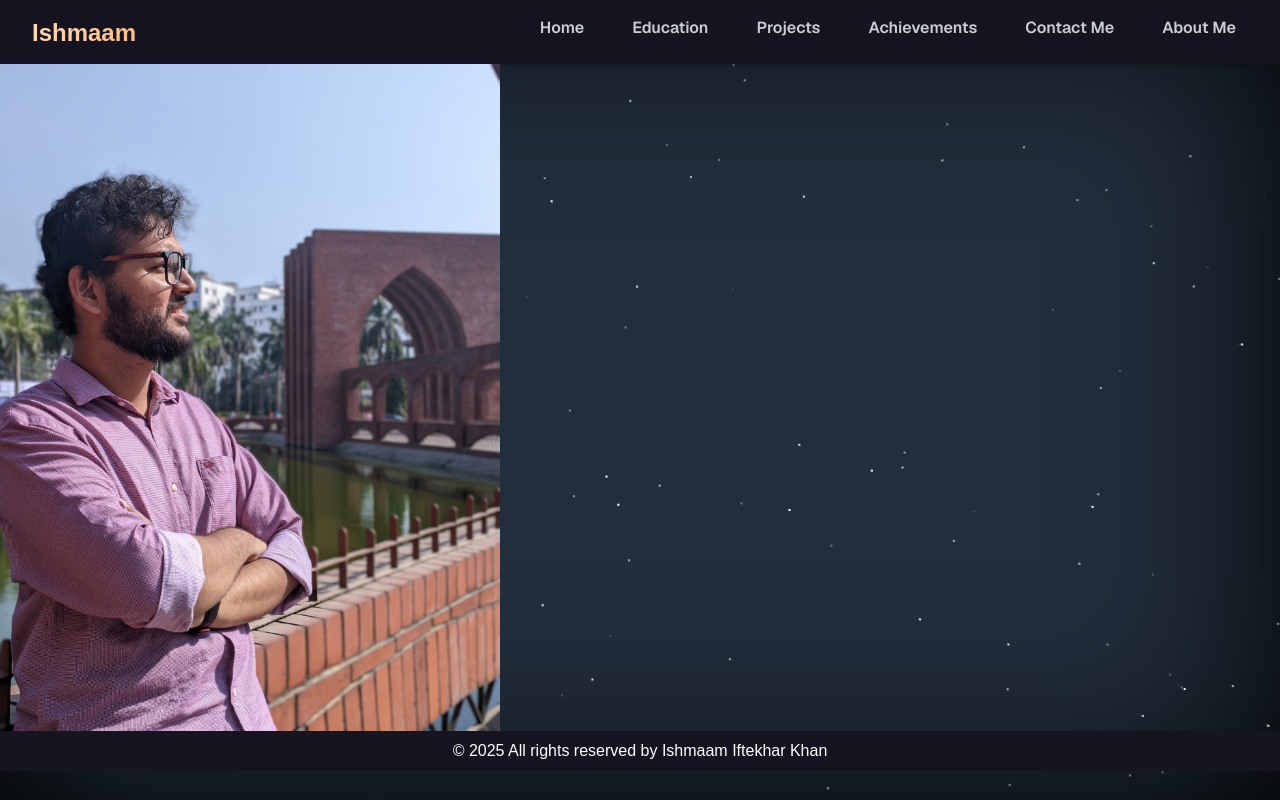
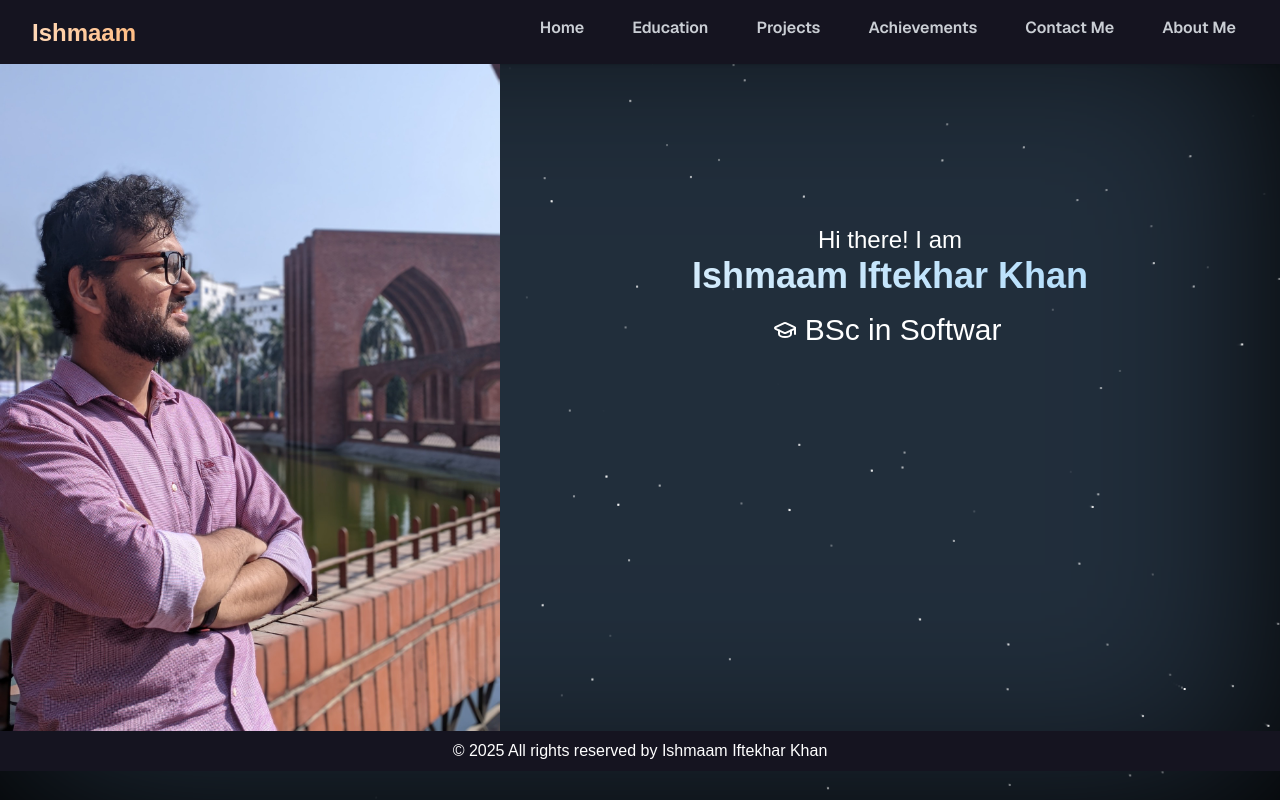
Before and after one commit to ishmaamik/MyPortfolio, a Next.js app in the folder client/: page / in a window 1280 px wide. Built offline with nearby package versions, Linux system fonts and the light colour scheme.

Commit message:
add: About me at the front

```diff
--- a/client/package.json
+++ b/client/package.json
@@ -9,6 +9,7 @@
     "lint": "eslint"
   },
   "dependencies": {
+    "lucide-react": "^0.548.0",
     "next": "16.0.0",
     "react": "19.2.0",
     "react-dom": "19.2.0",
--- a/client/src/app/page.tsx
+++ b/client/src/app/page.tsx
@@ -1,12 +1,64 @@
+"use client"
 import Image from "next/image";
+import { useEffect, useState } from "react";
+import { GraduationCap, Notebook, NotepadText, Trophy } from 'lucide-react'
 
 export default function Home() {
+
+  const aboutMe = [
+    { icon: <GraduationCap />, text: 'BSc in Software Engineering' },
+    { icon: <Trophy />, text: 'Hackathon Champion' },
+    { icon: <Trophy/>, text: 'Project Showcase Winner' },
+    { icon: <NotepadText/>, text: 'Content Writer' }
+  ];
+
+  const [currentIndex, setCurrentIndex] = useState(0);
+  const [displayText, setDisplayText] = useState("");
+  const [isDeleting, setIsDeleting] = useState(false);
+
+  useEffect(() => {
+    const currentText = aboutMe[currentIndex];
+    const typingSpeed = isDeleting ? 50 : 100;
+    const pauseTime = 2000;
+
+    const timeout = setTimeout(() => {
+      if (!isDeleting) {
+        // Typing
+        if (displayText.length < currentText.text.length) {
+          setDisplayText(currentText.text.slice(0, displayText.length + 1));
+        } else {
+          // Pause before deleting
+          setTimeout(() => setIsDeleting(true), pauseTime);
+        }
+      } else {
+        // Deleting
+        if (displayText.length > 0) {
+          setDisplayText(displayText.slice(0, -1));
+        } else {
+          // Move to next text
+          setIsDeleting(false);
+          setCurrentIndex((currentIndex + 1) % aboutMe.length);
+        }
+      }
+    }, typingSpeed);
+
+    return () => clearTimeout(timeout);
+  }, [displayText, isDeleting, currentIndex]);
+
   return (
-    <div className="flex flex-col">
+    <div className="flex w-full">
       <div className="flex justify-start">
-        <Image src="/ishuwu.jpg" alt="" height={600} width={500} className=""/>
+        <Image src="/ishuwu.jpg" alt="" height={600} width={500} className="" />
       </div>
-
+      <div className="text-center pt-40 flex-1">
+        <p className="text-white mx-auto text-2xl">Hi there! I am</p>
+        <p className="mx-auto text-4xl font-extrabold bg-clip-text text-transparent bg-gradient-to-r from-[#e1f1fb] to-[#a8d9fc] to-[#8dd0ff] to-[#59b8fc] to-[#0190f6]">Ishmaam Iftekhar Khan</p>
+        <p className="text-white flex items-center justify-center text-3xl pt-4">
+          {aboutMe[currentIndex].icon && <span className="mr-2">{aboutMe[currentIndex].icon}</span>}
+          {displayText}
+          <span className="border-r-2 border-white animate-pulse ml-1"></span>
+        </p>
+      </div>
     </div>
   );
 }
```
Also changed, not shown: 1 other file (tests, documents, lock files or other folders).
